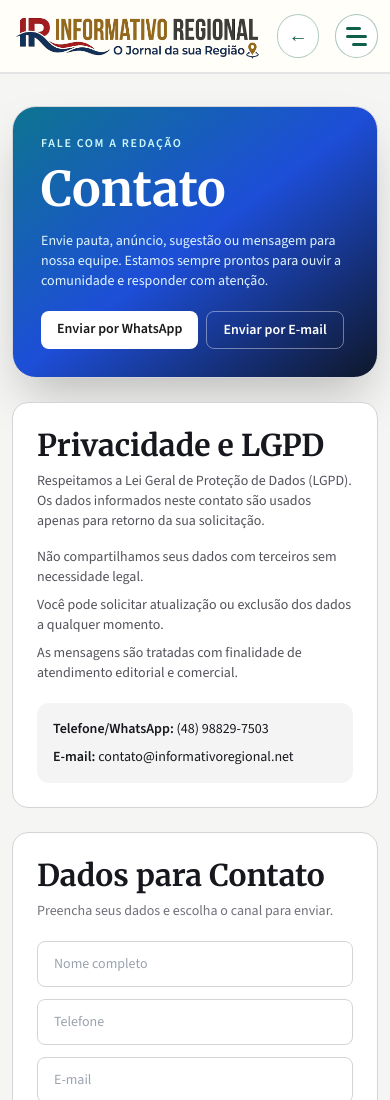
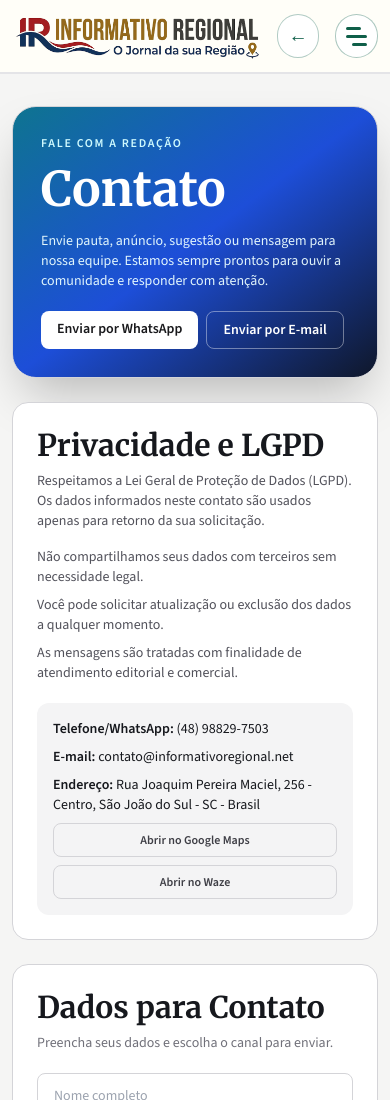
Before and after one commit to altnixtecnologia/jornalir, a Next.js app in the folder apps/site/: page /contato in a window 390 px wide. Shown: the top 1100 px of the page. Built offline with nearby package versions, Linux system fonts and the light colour scheme.

Commit message:
feat(contato): add maps and waze links for address with mobile-specific options

```diff
--- a/apps/site/src/app/(public)/contato/page.tsx
+++ b/apps/site/src/app/(public)/contato/page.tsx
@@ -26,6 +26,9 @@ export default function ContatoPage(): JSX.Element {
 
   const whatsappHref = `https://wa.me/${contactInfo.phoneRaw}?text=${encodeURIComponent(composedMessage)}`;
   const mailtoHref = `mailto:${contactInfo.email}?subject=${encodeURIComponent("Contato pelo site - Informativo Regional")}&body=${encodeURIComponent(composedMessage)}`;
+  const addressLabel = "Rua Joaquim Pereira Maciel, 256 - Centro, São João do Sul - SC - Brasil";
+  const mapsHref = `https://www.google.com/maps/search/?api=1&query=${encodeURIComponent(addressLabel)}`;
+  const wazeHref = `https://waze.com/ul?q=${encodeURIComponent(addressLabel)}&navigate=yes`;
 
   return (
     <main className="min-h-screen bg-stone-100 dark:bg-zinc-950">
@@ -61,6 +64,20 @@ export default function ContatoPage(): JSX.Element {
             <div className="mt-5 space-y-2 rounded-xl bg-zinc-100 p-4 text-sm dark:bg-zinc-800/60">
               <p><span className="font-semibold">Telefone/WhatsApp:</span> {contactInfo.phoneLabel}</p>
               <p><span className="font-semibold">E-mail:</span> {contactInfo.email}</p>
+              <p><span className="font-semibold">Endereço:</span> {addressLabel}</p>
+              <div className="mt-3 hidden sm:block">
+                <Link href={mapsHref} target="_blank" className="inline-flex rounded-lg border border-zinc-300 px-3 py-2 text-xs font-semibold text-zinc-700 hover:bg-zinc-200/70 dark:border-zinc-600 dark:text-zinc-200 dark:hover:bg-zinc-700/50">
+                  Ver no mapa
+                </Link>
+              </div>
+              <div className="mt-3 grid grid-cols-1 gap-2 sm:hidden">
+                <Link href={mapsHref} target="_blank" className="inline-flex justify-center rounded-lg border border-zinc-300 px-3 py-2 text-xs font-semibold text-zinc-700 hover:bg-zinc-200/70 dark:border-zinc-600 dark:text-zinc-200 dark:hover:bg-zinc-700/50">
+                  Abrir no Google Maps
+                </Link>
+                <Link href={wazeHref} target="_blank" className="inline-flex justify-center rounded-lg border border-zinc-300 px-3 py-2 text-xs font-semibold text-zinc-700 hover:bg-zinc-200/70 dark:border-zinc-600 dark:text-zinc-200 dark:hover:bg-zinc-700/50">
+                  Abrir no Waze
+                </Link>
+              </div>
             </div>
           </aside>
 
```
